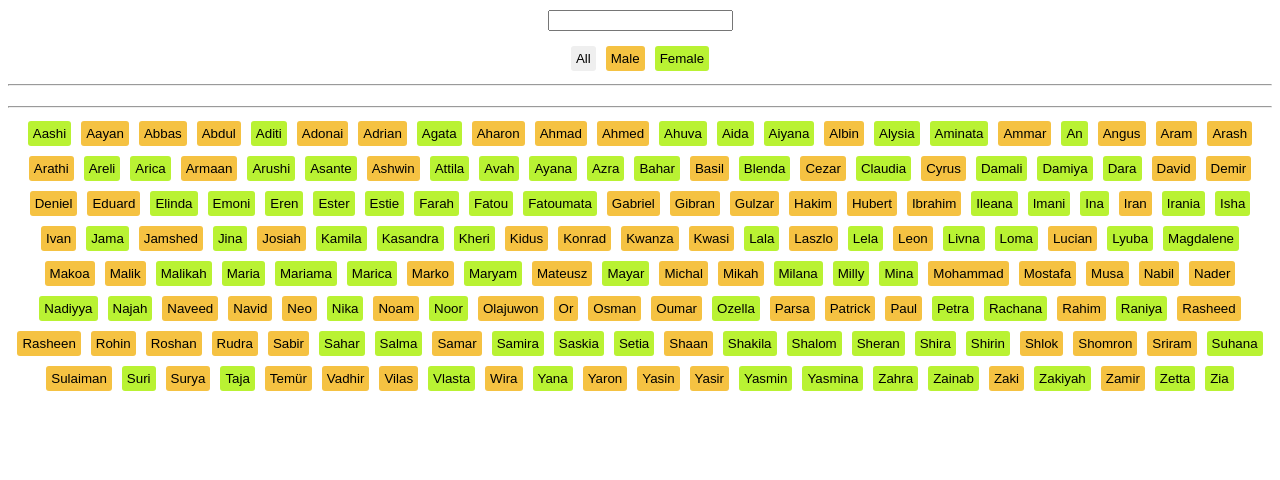
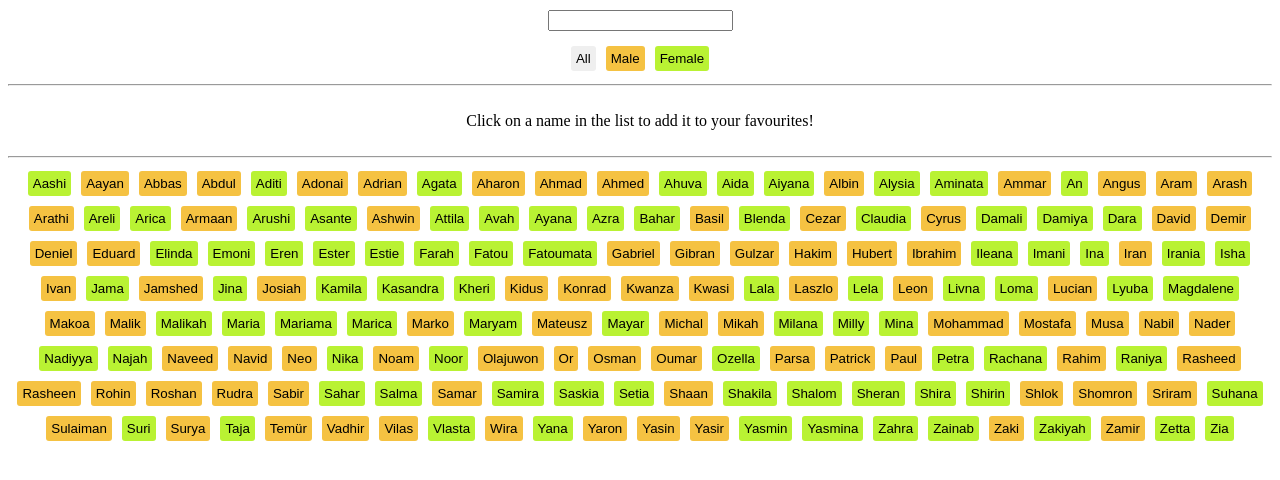
Before and after one commit to Wilrosmi/baby-names-react, a React (Create React App) app: page / in a window 1280 px wide. Shown: the top 480 px of the page. Built offline with nearby package versions, Linux system fonts and the light colour scheme; the HTML template or start-up script is replaced by a standard one.

Commit message:
Add placeholder message in favourites list

```diff
--- a/src/components/Favourites.tsx
+++ b/src/components/Favourites.tsx
@@ -10,9 +10,7 @@ interface Prop {
 function Favourites({nameList, setNameList}: Prop): JSX.Element {
   return (
    <div id="favList">
-      {
-      <ButtonMap nameList={nameList} setNameList={setNameList} toChangeTo={0} />
-      }
+      {nameList.length === 0 ? <p>Click on a name in the list to add it to your favourites!</p> : <ButtonMap nameList={nameList} setNameList={setNameList} toChangeTo={0} />}
     </div>
   );
 }
```
